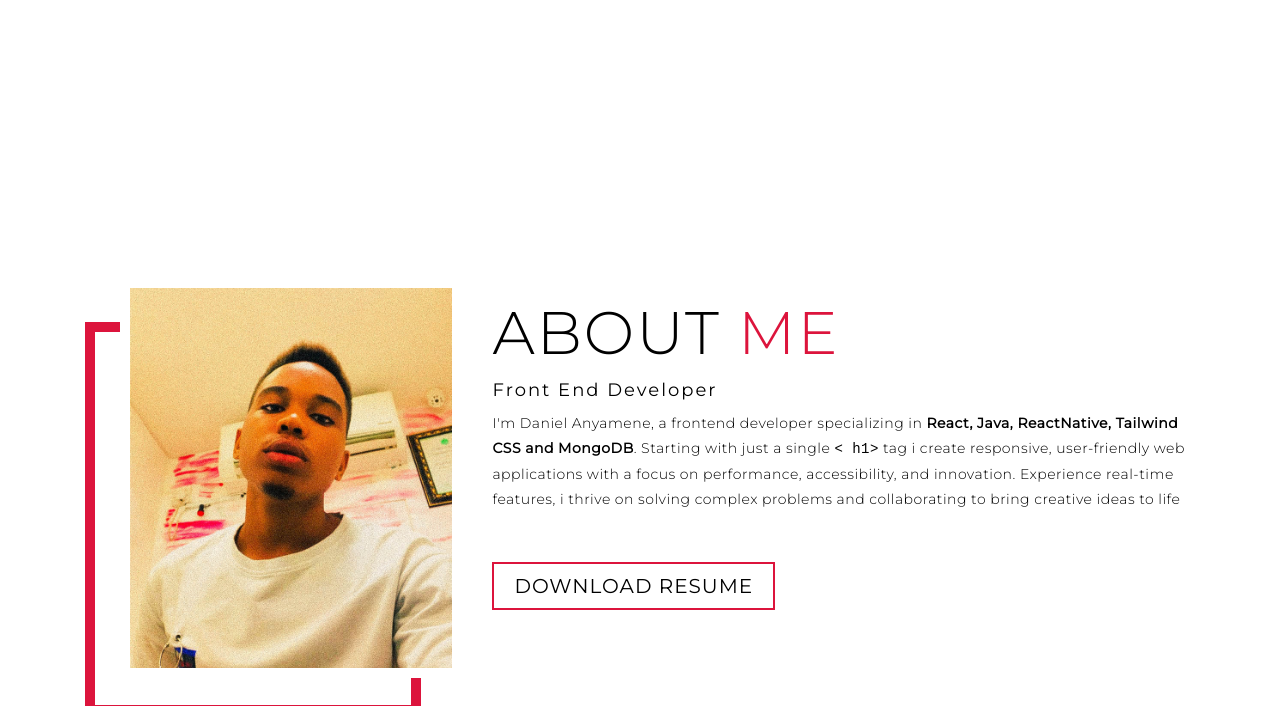
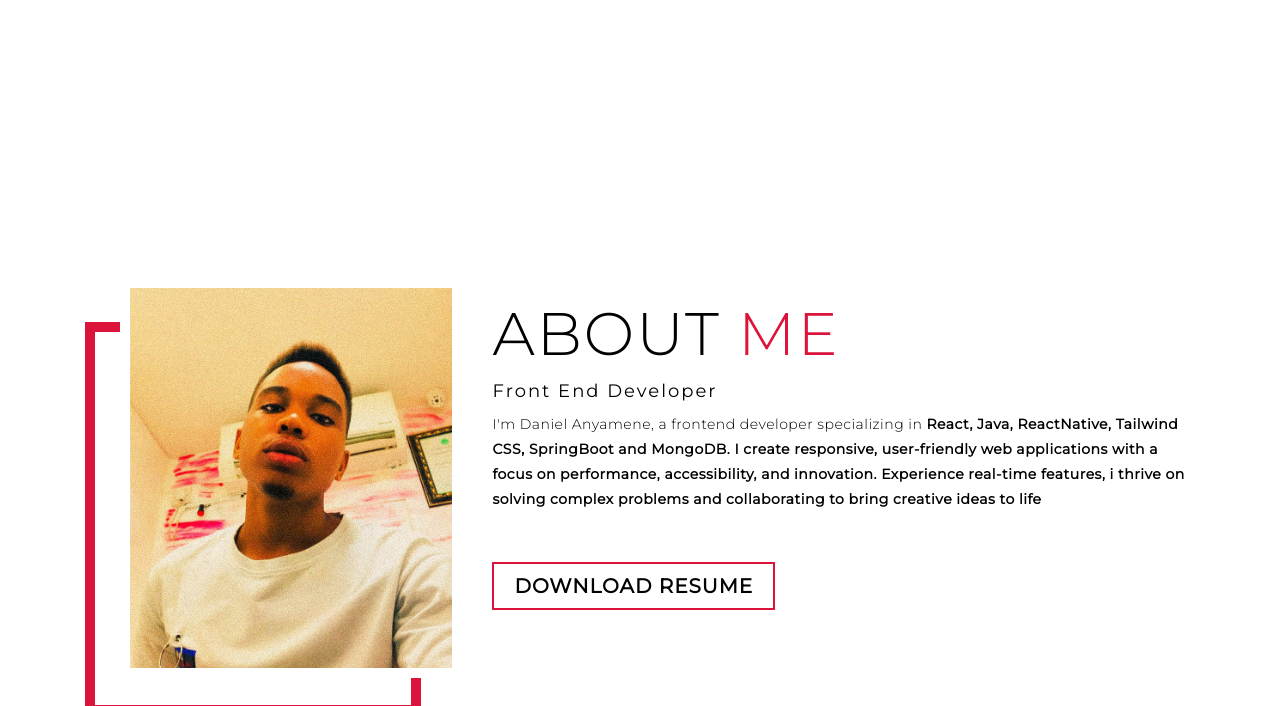
Before and after one commit to Dancolt22/My-Portfolio, a plain HTML site: page index.html in a window 1280 px wide. Shown: the part 3089-3795 px from the top of the page. Drawn offline with Linux system fonts and the light colour scheme.

Commit message:
Made some typo corrections

```diff
--- a/index.html
+++ b/index.html
@@ -68,7 +68,7 @@
                 src="https://img.icons8.com/bubbles/100/000000/services.png"
               />
             </div>
-            <h2>WResponsive Web Design</h2>
+            <h2>Responsive Web Design</h2>
             <p>
               Crafting websites that adapt seamlessly to any device, ensuring an
               optimal user experience and boosting your online presence.
@@ -215,8 +215,7 @@
           <h2>Front End Developer</h2>
           <p>
             I'm Daniel Anyamene, a frontend developer specializing in
-            <b> React, Java, ReactNative, Tailwind CSS and MongoDB</b>. Starting with just
-            a single <code> < h1></code> tag i create responsive, user-friendly
+            <b> React, Java, ReactNative, Tailwind CSS, SpringBoot and MongoDB. I create responsive, user-friendly
             web applications with a focus on performance, accessibility, and
             innovation. Experience real-time features, i thrive on solving
             complex problems and collaborating to bring creative ideas to life
```
